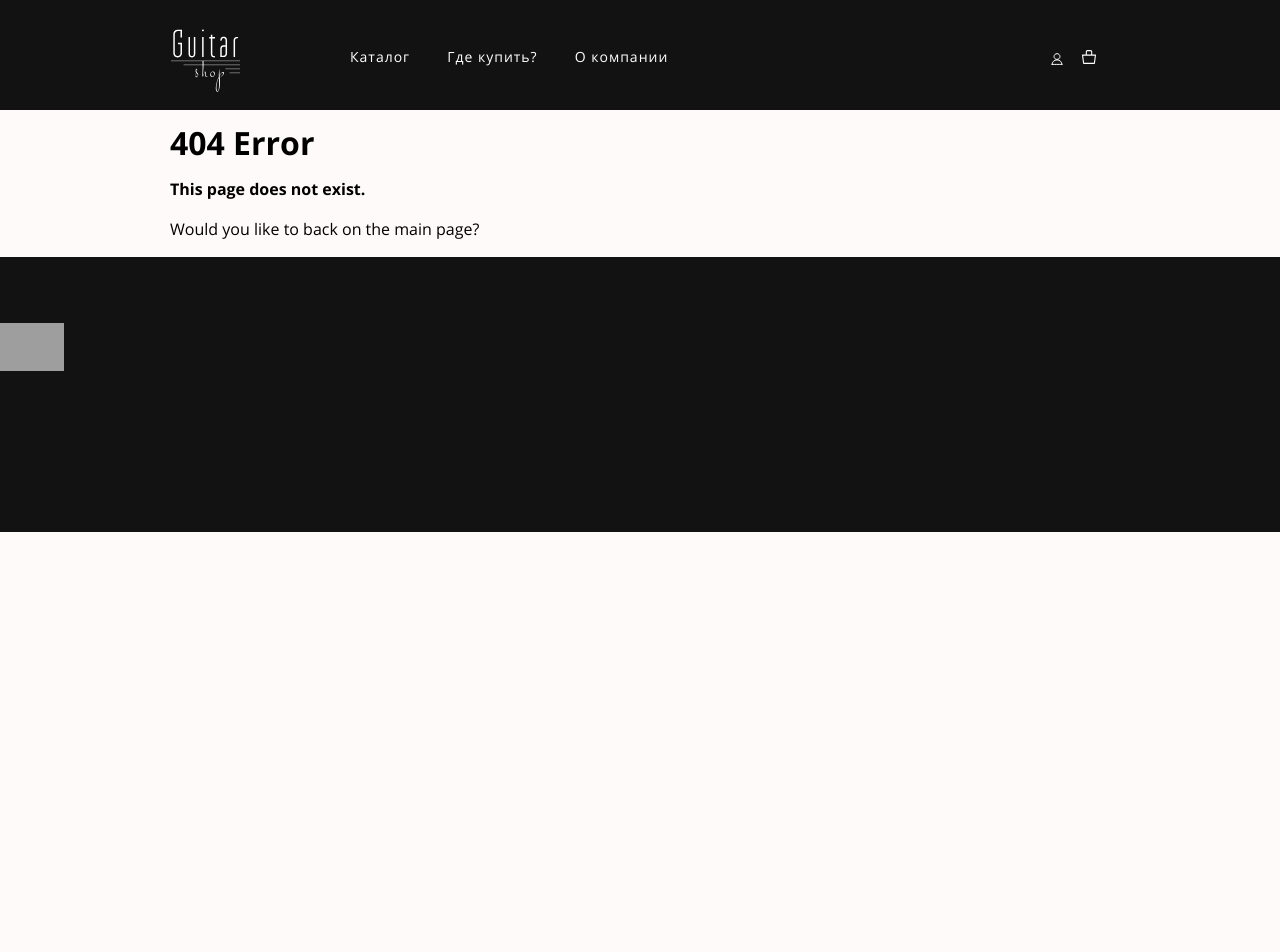
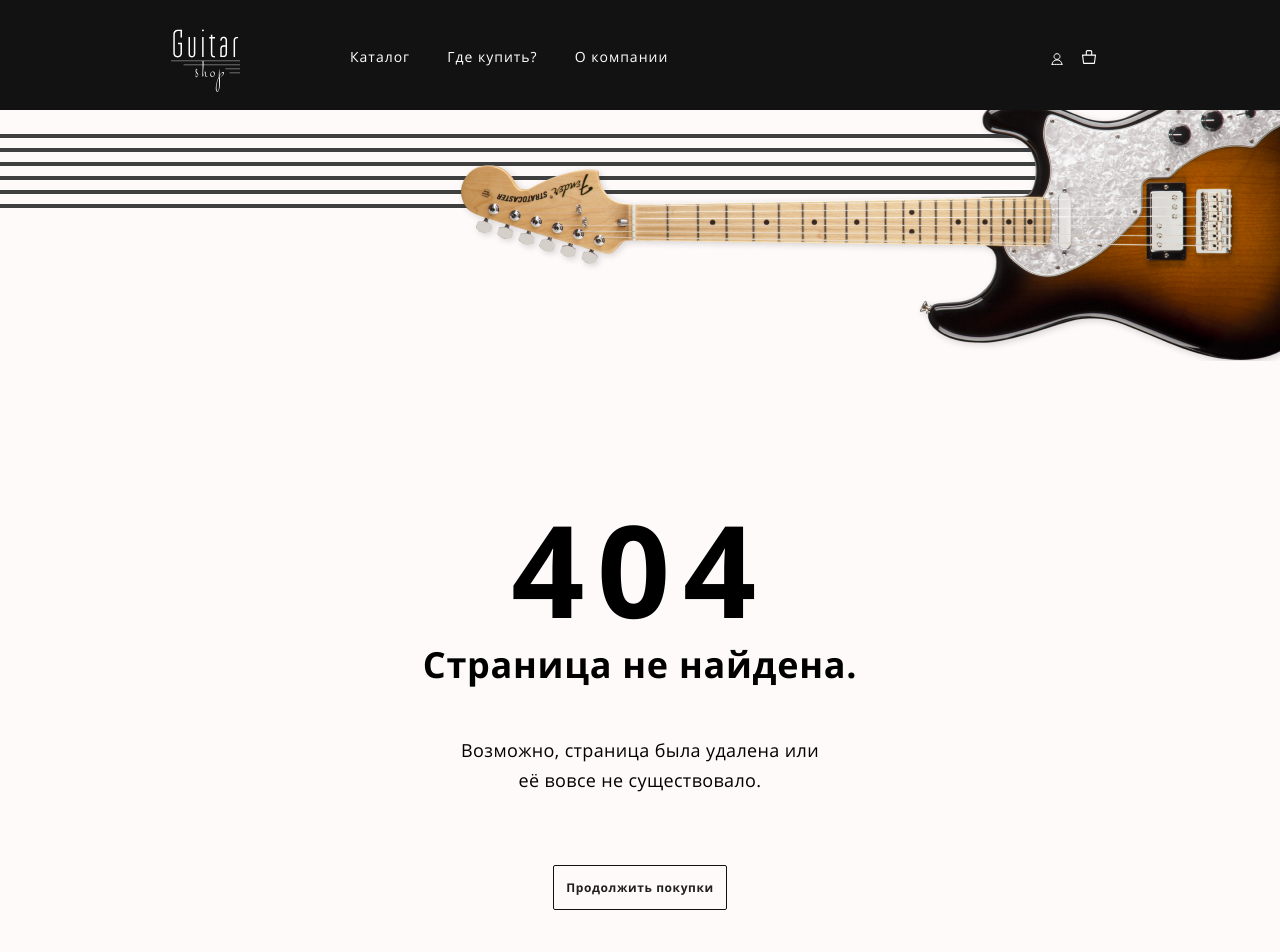
Before and after one commit to Ciberian/Guitar-Shop, a React (Create React App) app in the folder project/: page /not_found_page in a window 1280 px wide. Before the commit this address had no page. Shown: the top 952 px of the page. Before the commit the page ends 800 px from the top, so only its background shows below. Built offline with nearby package versions, Linux system fonts and the light colour scheme; grey boxes are pictures that could not be loaded; what http-status-codes would draw is missing.

Commit message:
Обновляет компонент-страницу NotFoundPage

```diff
--- a/project/src/components/system-components/app/app.tsx
+++ b/project/src/components/system-components/app/app.tsx
@@ -38,7 +38,7 @@
   return (
     <Routes>
       <Route path={AppRoute.Root}>
-        <Route index element={<Navigate to={AppRoute.Register} />} /> {/* Редирект на страницу с каталогом */}
+        <Route index element={<Navigate to={AppRoute.NotFoundPage} />} /> {/* Редирект на страницу с каталогом */}
         <Route path={AppRoute.Catalog} element={<CatalogPage />} />
         <Route path={AppRoute.Item} element={<ItemPage />} />
         <Route path={AppRoute.Cart} element={<CartPage />} />
--- a/project/src/pages/404/not-found-page.tsx
+++ b/project/src/pages/404/not-found-page.tsx
@@ -1,29 +1,30 @@
-import { Link } from 'react-router-dom';
+import { useNavigate } from 'react-router-dom';
+import SiteFooter from '../../components/page-components/site-footer/site-footer';
 import SiteHeader from '../../components/page-components/site-header/site-header';
+import { AppRoute } from '../../constants';
 
 function NotFoundPage(): JSX.Element {
+  const navigate = useNavigate();
+
   return (
-    <div className="page page--favorites-empty">
+    <div className='wrapper'>
       <SiteHeader />
-
-      <main className="page__main page__main--favorites page__main--favorites-empty not-found-main">
-        <div className="page__favorites-container container">
-          <section className="favorites favorites--empty">
-            <div className="cities__status-wrapper">
-              <h1>404 Error</h1>
-              <b className="favorites__status">This page does not exist.</b>
-              <p className="favorites__status-description not-found-description">
-                Would you like to back on the <Link to={'/'}>main page</Link>?
-              </p>
-            </div>
+      <main className="page-content">
+        <div className="container">
+          <section className="error">
+            <h1 className="error__title">404</h1>
+            <span className="error__subtitle">Страница не найдена.</span>
+            <p className="error__text"> Возможно, страница была удалена или<br />её вовсе не существовало.</p>
+            <button
+              className="button button__error button--small button--black-border"
+              onClick={() => navigate(AppRoute.Catalog)}
+            >
+              Продолжить покупки
+            </button>
           </section>
         </div>
       </main>
-      <footer className="footer not-found-footer">
-        <Link className="footer__logo-link" to="/">
-          <img className="footer__logo" src="img/logo.svg" alt="6 cities logo" width="64" height="33" />
-        </Link>
-      </footer>
+      <SiteFooter />
     </div>
   );
 }
```
